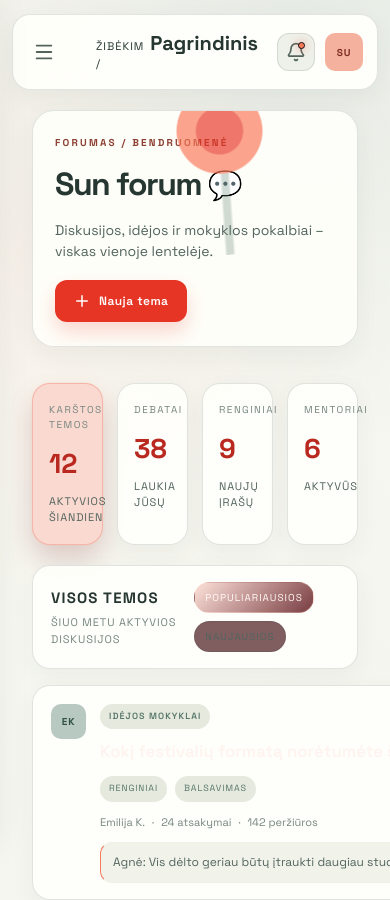
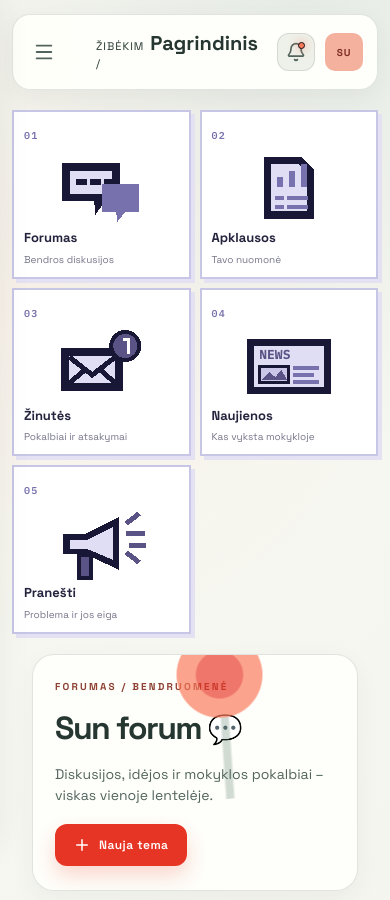
Before and after one commit to aureo78/zibekim, a React (Vite) app: page / in a window 390 px wide. Shown: the top 900 px of the page. Built offline with nearby package versions, Linux system fonts and the light colour scheme.

Commit message:
feat: add pixel-art community spaces

```diff
--- a/src/App.jsx
+++ b/src/App.jsx
@@ -17,6 +17,7 @@ import {
 } from "lucide-react";
 import { useState } from "react";
 import "./App.css";
+import "./pixel-spaces.css";
 
 const navigationItems = [
   { name: "Pagrindinis", icon: LayoutDashboard },
@@ -142,6 +143,22 @@ const visualPages = {
   },
 };
 
+const pixelSpaces = [
+  { key: "Forumas", label: "Forumas", note: "Bendros diskusijos", art: "forum" },
+  { key: "Apklausos", label: "Apklausos", note: "Tavo nuomonė", art: "survey" },
+  { key: "Žinutės", label: "Žinutės", note: "Pokalbiai ir atsakymai", art: "chat" },
+  { key: "Skelbimai", label: "Naujienos", note: "Kas vyksta mokykloje", art: "news" },
+  { key: "Pranešti", label: "Pranešti", note: "Problema ir jos eiga", art: "report" },
+];
+
+function PixelArtIcon({ type }) {
+  if (type === "forum") return <svg viewBox="0 0 96 76" aria-hidden="true"><path className="pixel-ink" d="M9 13h58v38H52L42 65l-1-14H9z"/><path className="pixel-light" d="M17 21h42v23H17z"/><path className="pixel-dot" d="M26 32h5m9 0h5m9 0h5"/><path className="pixel-mid" d="M49 34h37v28H72l-8 10-1-10H49z"/><path className="pixel-line" d="M57 43h19m-19 7h13"/></svg>;
+  if (type === "survey") return <svg viewBox="0 0 96 76" aria-hidden="true"><path className="pixel-ink" d="M23 7h37l13 13v49H23z"/><path className="pixel-light" d="M30 14h27l9 9v38H30z"/><path className="pixel-mid" d="M36 37V27h6v10m6 0V21h6v16m6 0V14h6v23"/><path className="pixel-line" d="M36 48h5m7 0h17m-29 9h5m7 0h17"/></svg>;
+  if (type === "chat") return <svg viewBox="0 0 96 76" aria-hidden="true"><path className="pixel-ink" d="M8 20h62v43H8z"/><path className="pixel-light" d="M16 28h46v27H16z"/><path className="pixel-fold" d="M16 29l23 18 23-18M16 55l17-14m29 14L46 41"/><circle className="pixel-badge" cx="72" cy="18" r="14"/><path className="pixel-number" d="M70 11h5v15"/></svg>;
+  if (type === "news") return <svg viewBox="0 0 96 76" aria-hidden="true"><path className="pixel-ink" d="M6 11h84v55H6z"/><path className="pixel-light" d="M13 18h70v41H13z"/><text className="pixel-news" x="18" y="31">NEWS</text><path className="pixel-picture" d="M18 38h29v16H18z"/><path className="pixel-mountain" d="M20 52l8-8 6 5 6-7 6 10z"/><path className="pixel-line" d="M54 40h22m-22 7h17m-17 7h22"/></svg>;
+  return <svg viewBox="0 0 96 76" aria-hidden="true"><path className="pixel-ink" d="M10 29h22l34-17v53L32 49H10z"/><path className="pixel-light" d="M17 35h17l26-13v33L34 44H17z"/><path className="pixel-handle" d="M26 50h12v23H26z"/><path className="pixel-ray" d="M75 28h14m-11 12h12m-15-23l9-7m-9 39l9 7"/></svg>;
+}
+
 function App() {
   const [activePage, setActivePage] = useState("Pagrindinis");
   const [sidebarOpen, setSidebarOpen] = useState(false);
@@ -254,6 +271,24 @@ function App() {
             <div className="topbar-avatar avatar avatar-pink">SU</div>
           </div>
         </header>
+
+        <div className="pixel-space-strip" aria-label="Zibekim veiklos sritys">
+          {pixelSpaces.map((space) => (
+            <button
+              key={space.label}
+              className={`pixel-space-card ${activePage === space.key ? "active" : ""}`}
+              onClick={() => {
+                setActivePage(space.key);
+                setSidebarOpen(false);
+              }}
+            >
+              <span className="pixel-space-number">0{pixelSpaces.indexOf(space) + 1}</span>
+              <PixelArtIcon type={space.art} />
+              <strong>{space.label}</strong>
+              <small>{space.note}</small>
+            </button>
+          ))}
+        </div>
 
         <div className="content">
           {activePage === "Pagrindinis" ? (
--- /dev/null
+++ b/src/pixel-spaces.css
@@ -0,0 +1,58 @@
+
+/* Pixel-art community spaces */
+.pixel-space-strip {
+  display: grid;
+  grid-template-columns: repeat(5, minmax(0, 1fr));
+  gap: 12px;
+  margin: 20px 0 0;
+}
+
+.pixel-space-card {
+  position: relative;
+  min-height: 168px;
+  padding: 12px 14px 14px;
+  overflow: hidden;
+  text-align: left;
+  border: 2px solid #c8c6e6;
+  background: #ffffff;
+  color: #24233d;
+  box-shadow: 4px 4px 0 #e3e1f2;
+  transition: transform 160ms ease, box-shadow 160ms ease, border-color 160ms ease;
+}
+
+.pixel-space-card:hover,
+.pixel-space-card.active {
+  transform: translate(-2px, -3px);
+  border-color: #595485;
+  box-shadow: 6px 7px 0 #d3d0ea;
+}
+
+.pixel-space-card.active { background: #f1effb; }
+.pixel-space-number { color: #7772ae; font: 600 10px "IBM Plex Mono", monospace; letter-spacing: .12em; }
+.pixel-space-card svg { width: 100%; height: 92px; margin: 4px 0 2px; shape-rendering: crispEdges; }
+.pixel-space-card strong { display: block; font-family: "Space Grotesk", sans-serif; font-size: 15px; }
+.pixel-space-card small { display: block; margin-top: 4px; color: #77768a; font-size: 10px; }
+.pixel-ink { fill: #181735; }
+.pixel-light { fill: #e0def4; }
+.pixel-mid { fill: #7772ae; }
+.pixel-dot { fill: none; stroke: #181735; stroke-width: 6; stroke-linecap: square; }
+.pixel-line { fill: none; stroke: #7772ae; stroke-width: 4; stroke-linecap: square; }
+.pixel-fold { fill: none; stroke: #181735; stroke-width: 5; }
+.pixel-badge { fill: #595485; stroke: #181735; stroke-width: 4; }
+.pixel-number { fill: none; stroke: white; stroke-width: 3; }
+.pixel-news { fill: #595485; font: 700 13px "IBM Plex Mono", monospace; }
+.pixel-picture { fill: #c9c6e8; stroke: #181735; stroke-width: 3; }
+.pixel-mountain { fill: #595485; }
+.pixel-handle { fill: #595485; stroke: #181735; stroke-width: 4; }
+.pixel-ray { fill: none; stroke: #595485; stroke-width: 5; stroke-linecap: square; }
+
+@media (max-width: 900px) {
+  .pixel-space-strip { grid-template-columns: repeat(3, minmax(0, 1fr)); }
+}
+
+@media (max-width: 560px) {
+  .pixel-space-strip { grid-template-columns: repeat(2, minmax(0, 1fr)); gap: 9px; }
+  .pixel-space-card { min-height: 150px; padding: 10px; }
+  .pixel-space-card svg { height: 76px; }
+  .pixel-space-card strong { font-size: 13px; }
+}
```
Also changed, not shown: 5 other files (tests, documents, lock files or other folders).
